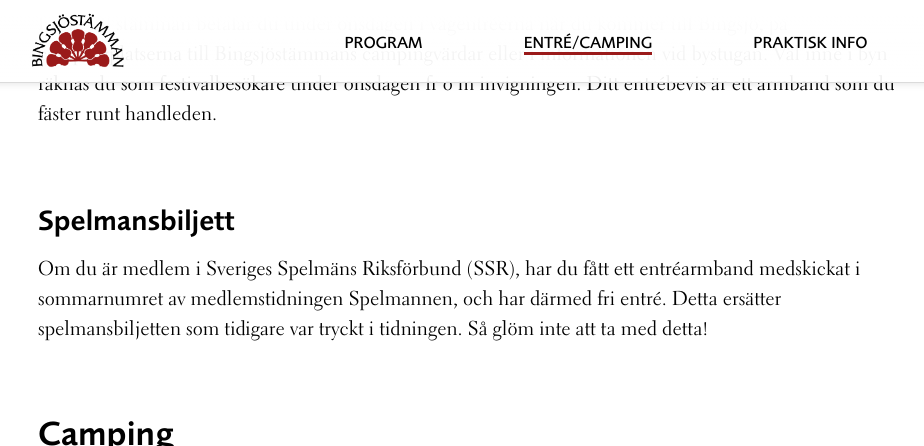
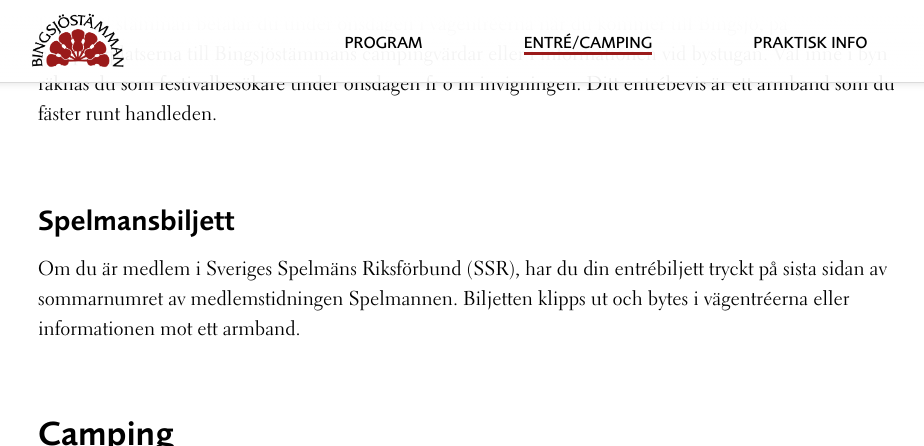
Before and after one commit to bingsjostamman/bingsjostamman.github.io, a Jekyll site: the page built from entre-camping.md, in a window 1280 px wide and 900 px high, scrolled down 1087 px, cut to the strip 0-446 px from the top of the window. Shown: the whole strip, without its empty margins (172-1096 px from the left). Built offline with Jekyll 4.4.1, drawn with Linux system fonts in a browser that asks for light colours.

Commit message:
Update entre-camping.md

```diff
--- a/entre-camping.md
+++ b/entre-camping.md
@@ -34,7 +34,7 @@ Kapellkonserterna 100 kr
 Entré till stämman betalar du under onsdagen i vägentréerna när du kommer till Bingsjö, på campingplatserna till Bingsjöstämmans campingvärdar eller i informationen vid bystugan. Väl inne i byn räknas du som festivalbesökare under onsdagen fr o m invigningen. Ditt entrébevis är ett armband som du fäster runt handleden.
 
 ### Spelmansbiljett
-Om du är medlem i Sveriges Spelmäns Riksförbund (SSR), har du fått ett entréarmband medskickat i sommarnumret av medlemstidningen Spelmannen, och har därmed fri entré. Detta ersätter spelmansbiljetten som tidigare var tryckt i tidningen. Så glöm inte att ta med detta!
+Om du är medlem i Sveriges Spelmäns Riksförbund (SSR), har du din entrébiljett tryckt på sista sidan av sommarnumret av medlemstidningen Spelmannen. Biljetten klipps ut och bytes i vägentréerna eller informationen mot ett armband.
 
 
 ## Camping
```
